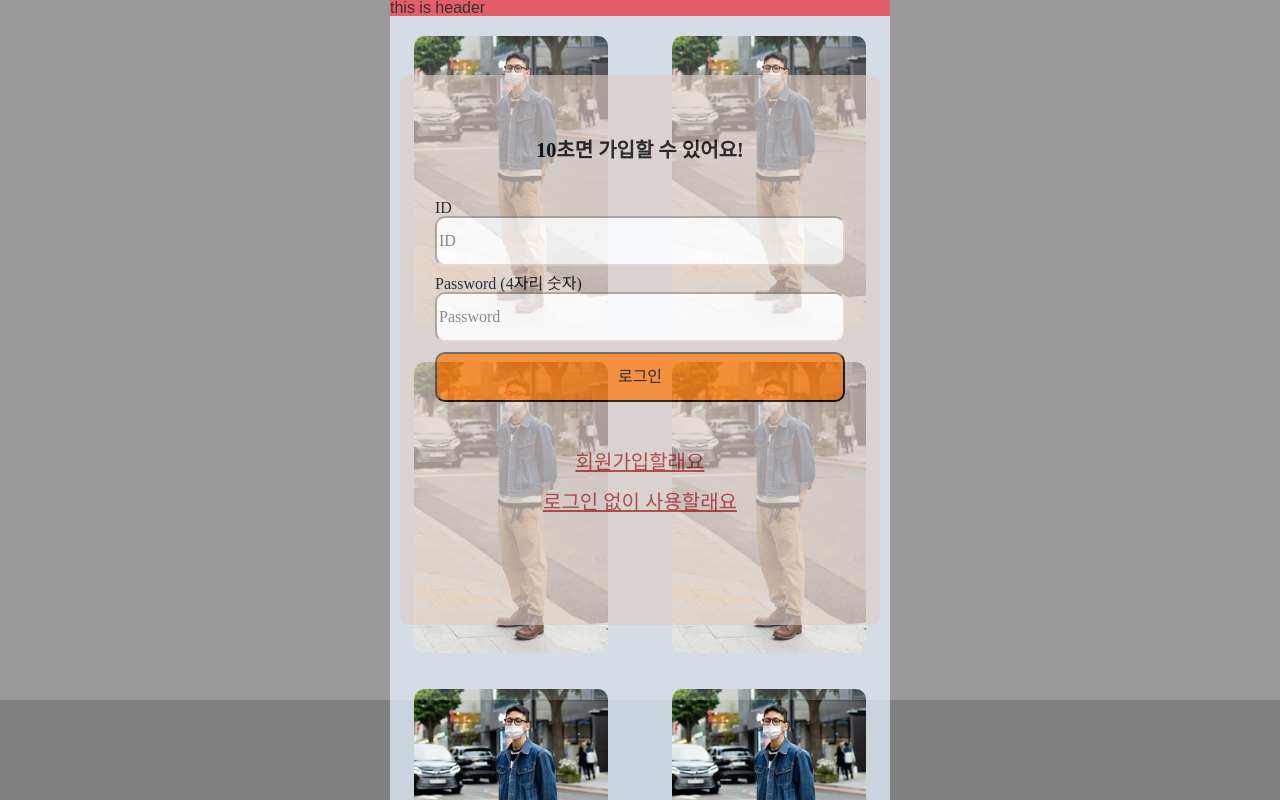
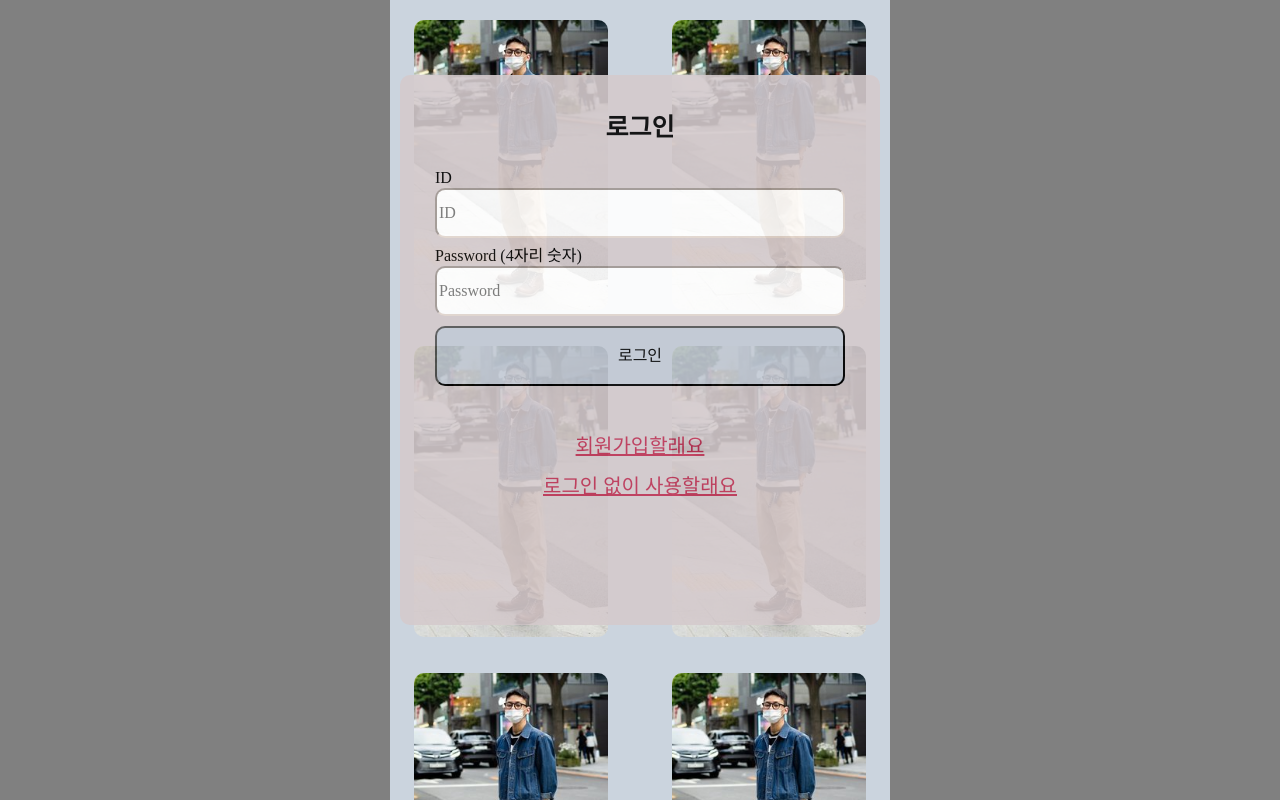
Before and after one commit to Lv2-Recsys-01/styl-frontend, a React (Create React App) app: page / in a window 1280 px wide. Shown: the top 800 px of the page. Built offline with nearby package versions, Linux system fonts and the light colour scheme.

Commit message:
feat: add color and font
make it clear

```diff
--- a/src/components/Layout/index.jsx
+++ b/src/components/Layout/index.jsx
@@ -17,7 +17,7 @@ export function Footer() {
 function Layout({ children, location }) {
     const [isDetailPage, setIsDetailPage] = useState(() => location.pathname === "/detail");
     useEffect(() => {
-        setIsDetailPage(location.pathname === "/detail");
+        setIsDetailPage(location.pathname === "/detail" || location.pathname === "/");
     }, [location]);
 
     return (
--- a/src/components/Login/login.css
+++ b/src/components/Login/login.css
@@ -9,80 +9,74 @@
     min-height: 550px;
     max-height: 700px;
     height: 100%;
-    background-color: rgba(256, 256, 256, 0.2);
     display: flex;
     justify-content: center;
     align-items: center;
 }
 
 .background {
-    background-color: rgba(221, 204, 196, 0.8);
+    background-color: var(--graylilac);
     width: 80%;
     max-width: 480px;
     min-width: 320px;
     height: 550px;
     padding: 25px;
     border-radius: 10px;
-    opacity: 0.8;
+    opacity: 0.9;
 }
 
 .title {
     font-weight: 600;
     text-align: center;
-    color: black;
-    font-size: 20px;
-    margin-bottom: 40px;
-    margin-top: 40px;
+    color: var(--black);
+    font-size: 25px;
+    margin-bottom: 30px;
+    margin-top: 15px;
 }
 
-.wrong {
-    text-align: center;
-    color: red;
-    font-size: 25px;
-    margin-bottom: 40px;
-    margin-top: 40px;
+.error {
+    color: var(--red);
+    font-size: 15px;
+    margin-left: 13px;
+    font-weight: 700;
 }
 
 .box {
     margin: 10px;
 }
 
-input {
+.box .user_info {
     width: 100%;
     height: 50px;
     border-radius: 10px;
     border-color: rgba(221, 204, 196, 0.8);
 }
 
+.box .guide{
+    margin-bottom:2px;
+}
+
 .box button {
-    background-color: var(--orange);
+    background-color: var(--vivamagenta);
     padding: 15px;
     border-radius: 10px;
-    cursor: pointer;
     width: 100%;
+    height:60px;
 }
 
-/* .signup-button.disabled {
-    background-color: rgba(110, 102, 98, 0.8);
-}
-
-.signup-button:hover:not(.disabled) {
-    background-color: orange;
+.signup-button.disabled {
+    background-color: var(--background);
 }
 
 .signin-button.disabled {
-    background-color: rgba(110, 102, 98, 0.8);
+    background-color: var(--background);
 }
-
-.signin-button:hover:not(.disabled) {
-    background-color: orange;
-} */
 
 .option {
     margin-top: 50px;
     margin-bottom: 50px;
     font-size: 20px;
-    color: brown;
+    color: var(--vivamagenta);
     text-align: center;
     text-decoration: underline;
 }
--- a/src/components/Login/login.jsx
+++ b/src/components/Login/login.jsx
@@ -19,6 +19,7 @@ function Login({ closeModal = () => {} }) {
     const [modalMode, setModalMode] = useState("login");
     const [confirm, setConfirm] = useState("");
     const [error, setError] = useState(false);
+    const [title, setTitle] = useState("로그인");
 
     const handleIdChange = (e) => {
         const value = e.target.value;
@@ -39,8 +40,10 @@ function Login({ closeModal = () => {} }) {
         e.preventDefault();
         if (modalMode === "login") {
             setModalMode("signin");
+            setTitle("회원가입");
         } else {
             setModalMode("login");
+            setTitle("로그인");
         }
         clearInput(true);
     };
@@ -65,7 +68,7 @@ function Login({ closeModal = () => {} }) {
 
         if (checkLoginIneligibility) {
             clearInput();
-            setError("검증에 실패했어요");
+            setError("로그인에 실패했어요");
         }
     };
 
@@ -74,7 +77,7 @@ function Login({ closeModal = () => {} }) {
 
         if (checkSigninIneligibility) {
             clearInput();
-            setError("검증에 실패했어요");
+            setError("회원가입에 실패했어요");
         }
     };
 
@@ -87,14 +90,22 @@ function Login({ closeModal = () => {} }) {
             overlayClassName="modal-overlay"
         >
             <div className="background">
-                <h2 className="title">10초면 가입할 수 있어요!</h2>
+                <h2 className="title">{title}</h2>
                 <div className="box">
-                    ID
-                    <input type="text" placeholder="ID" value={id} onChange={handleIdChange} maxLength={20} />
+                    <p className="guide">ID</p>
+                    <input
+                        className="user_info"
+                        type="text"
+                        placeholder="ID"
+                        value={id}
+                        onChange={handleIdChange}
+                        maxLength={20}
+                    />
                 </div>
                 <div className="box">
-                    Password (4자리 숫자)
+                    <p className="guide">Password (4자리 숫자)</p>
                     <input
+                        className="user_info"
                         type="password"
                         placeholder="Password"
                         value={password}
@@ -104,8 +115,9 @@ function Login({ closeModal = () => {} }) {
                 </div>
                 {isSignInMode && (
                     <div className="box">
-                        Confirm Password
+                        <p className="guide">Confirm Password</p>
                         <input
+                            className="user_info"
                             type="password"
                             placeholder="Confirm Password"
                             value={confirm}
@@ -142,7 +154,7 @@ function Login({ closeModal = () => {} }) {
 
                 {/* modal Mode 전환 */}
                 <div className="option">
-                    <p onClick={handleToggleModalModeButton}>{isLogInMode ? "회원가입할래요" : "회원가입"}</p>
+                    <p onClick={handleToggleModalModeButton}>{isLogInMode ? "회원가입할래요" : "로그인할래요"}</p>
                     <GoToLoginLessNav />
                 </div>
             </div>
--- a/src/pages/DetailPage/index.css
+++ b/src/pages/DetailPage/index.css
@@ -51,20 +51,17 @@
 
   .detail .content .musinsa{
     width:40px;
-    opacity: 0.9;
     margin-left: 5px;
     margin-right: auto;
   }
 
   .detail .content .share{
     font-size:40px;
-    opacity: 0.9;
     margin-right:10px;
   }
 
   .detail .content .heart{
     font-size:40px;
-    opacity: 0.9;
     margin-right:5px;
   }
 
--- a/src/pages/EntryPage/index.css
+++ b/src/pages/EntryPage/index.css
@@ -3,6 +3,7 @@
     height:100%;
     text-align: center;
     background-color: var(--background);
+    backdrop-filter: blur(40px); /* 흐림 효과 설정 */
 }
 
 .entry-background img{
```
